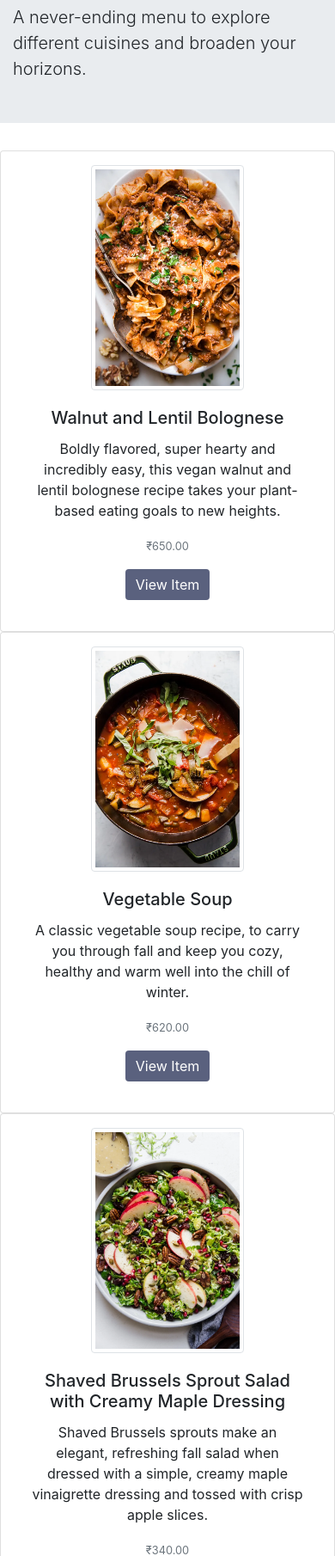
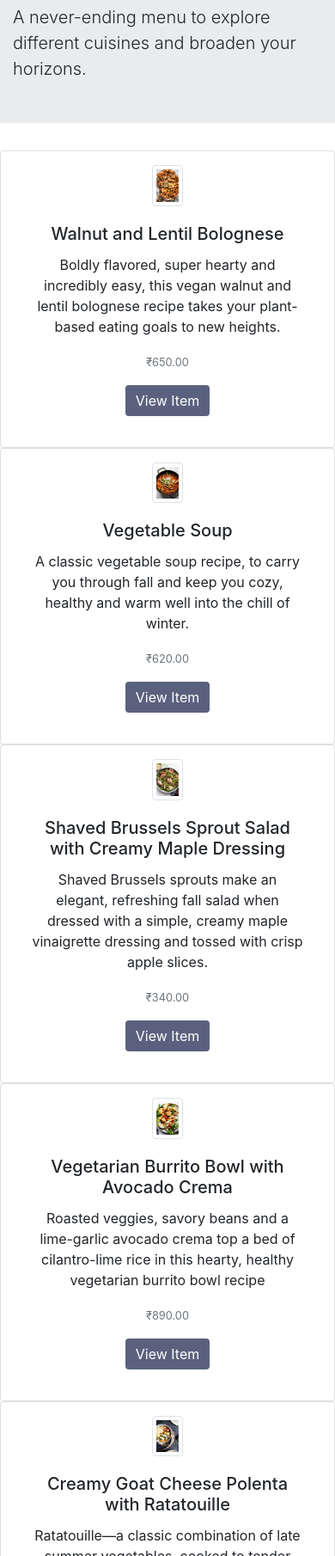
Before and after one commit to shashank-suresh/restaurant-website, a plain HTML site: page index.html in a window 390 px wide. Shown: the part 190-2000 px from the top of the page at 86% size. Drawn offline with nearby package versions, Linux system fonts and the light colour scheme.

Commit message:
Testing image sizes for responsive screens

```diff
--- a/index.html
+++ b/index.html
@@ -18,6 +18,10 @@
         .card-body {
           text-align: center;
         }
+
+        .img-thumbnail.rounded.mx-auto.d-block {
+          width: 9vw;
+        }
       }
 
       .navbar-nav.mr-auto li a {
@@ -29,7 +33,7 @@
       }
 
       .card:hover {
-        transform: scale(1.05);
+        transform: scale(1.02);
         background-color: #f4f4f4;
       }
 
@@ -77,7 +81,7 @@
       <div class="row no-gutters p-3">
         <div class="col-md-2">
           <a href="https://themodernproper.com/walnut-and-lentil-bolognese" target="_new">
-            <img src="./img/item1.webp" class="img-thumbnail rounded mx-auto d-block w-50" alt="Image of Walnut and Lentil Bolognese from https://themodernproper.com/walnut-and-lentil-bolognese">
+            <img src="./img/item1.webp" class="img-thumbnail rounded mx-auto d-block"  alt="Image of Walnut and Lentil Bolognese from https://themodernproper.com/walnut-and-lentil-bolognese">
           </a>
         </div>
         <div class="col-md-9">
@@ -96,7 +100,7 @@
         <div class="row no-gutters p-3">
           <div class="col-md-2">
             <a href="https://themodernproper.com/vegetable-soup">
-              <img src="./img/item2.webp" target="_new" class="img-thumbnail rounded mx-auto d-block w-50" alt="Image of Vegetable Soup from https://themodernproper.com/vegetable-soup">
+              <img src="./img/item2.webp" target="_new" class="img-thumbnail rounded mx-auto d-block" alt="Image of Vegetable Soup from https://themodernproper.com/vegetable-soup">
             </a>
           </div>
           <div class="col-md-9">
@@ -115,7 +119,7 @@
         <div class="row no-gutters p-3">
           <div class="col-md-2">
             <a href="https://themodernproper.com/shaved-brussels-sprout-salad-with-creamy-maple-dressing">
-              <img src="./img/item3.webp" target="_new" class="img-thumbnail rounded mx-auto d-block w-50" alt="Image of Shaved Brussels Sprout Salad with Creamy Maple Dressing from https://themodernproper.com/shaved-brussels-sprout-salad-with-creamy-maple-dressing">
+              <img src="./img/item3.webp" target="_new" class="img-thumbnail rounded mx-auto d-block" alt="Image of Shaved Brussels Sprout Salad with Creamy Maple Dressing from https://themodernproper.com/shaved-brussels-sprout-salad-with-creamy-maple-dressing">
             </a>
           </div>
           <div class="col-md-9">
@@ -134,7 +138,7 @@
         <div class="row no-gutters p-3">
           <div class="col-md-2">
             <a href="https://themodernproper.com/vegetarian-burrito-bowl-with-avocado-crema">
-              <img src="./img/item4.webp" target="_new" class="img-thumbnail rounded mx-auto d-block w-50" alt="Image of Vegetarian Burrito Bowl with Avocado Crema from https://themodernproper.com/vegetarian-burrito-bowl-with-avocado-crema">
+              <img src="./img/item4.webp" target="_new" class="img-thumbnail rounded mx-auto d-block" alt="Image of Vegetarian Burrito Bowl with Avocado Crema from https://themodernproper.com/vegetarian-burrito-bowl-with-avocado-crema">
             </a>
           </div>
           <div class="col-md-9">
@@ -153,7 +157,7 @@
         <div class="row no-gutters p-3">
           <div class="col-md-2">
             <a href="https://themodernproper.com/creamy-goat-cheese-polenta-with-ratatouille">
-              <img src="./img/item5.webp" target="_new" class="img-thumbnail rounded mx-auto d-block w-50" alt="Image of Creamy Goat Cheese Polenta with Ratatouille from https://themodernproper.com/creamy-goat-cheese-polenta-with-ratatouille">
+              <img src="./img/item5.webp" target="_new" class="img-thumbnail rounded mx-auto d-block" alt="Image of Creamy Goat Cheese Polenta with Ratatouille from https://themodernproper.com/creamy-goat-cheese-polenta-with-ratatouille">
             </a>
           </div>
           <div class="col-md-9">
@@ -172,7 +176,7 @@
         <div class="row no-gutters p-3">
           <div class="col-md-2">
             <a href="https://themodernproper.com/curried-cauliflower-quinoa-salad">
-              <img src="./img/item6.webp" target="_new" class="img-thumbnail rounded mx-auto d-block w-50" alt="Image of Curried Cauliflower Quinoa Salad from https://themodernproper.com/curried-cauliflower-quinoa-salad">
+              <img src="./img/item6.webp" target="_new" class="img-thumbnail rounded mx-auto d-block" alt="Image of Curried Cauliflower Quinoa Salad from https://themodernproper.com/curried-cauliflower-quinoa-salad">
             </a>
           </div>
           <div class="col-md-9">
@@ -191,7 +195,7 @@
         <div class="row no-gutters p-3">
           <div class="col-md-2">
             <a href="https://themodernproper.com/vegan-roasted-sweet-potato-salad">
-              <img src="./img/item7.webp" target="_new" class="img-thumbnail rounded mx-auto d-block w-50" alt="Image of Vegan Roasted Sweet Potato Salad from https://themodernproper.com/vegan-roasted-sweet-potato-salad">
+              <img src="./img/item7.webp" target="_new" class="img-thumbnail rounded mx-auto d-block" alt="Image of Vegan Roasted Sweet Potato Salad from https://themodernproper.com/vegan-roasted-sweet-potato-salad">
             </a>
           </div>
           <div class="col-md-9">
@@ -210,7 +214,7 @@
         <div class="row no-gutters p-3">
           <div class="col-md-2">
             <a href="https://themodernproper.com/kung-pao-tofu">
-              <img src="./img/item8.webp" target="_new" class="img-thumbnail rounded mx-auto d-block w-50" alt="Image of Kung Pao Tofu from https://themodernproper.com/kung-pao-tofu">
+              <img src="./img/item8.webp" target="_new" class="img-thumbnail rounded mx-auto d-block" alt="Image of Kung Pao Tofu from https://themodernproper.com/kung-pao-tofu">
             </a>
           </div>
           <div class="col-md-9">
```
